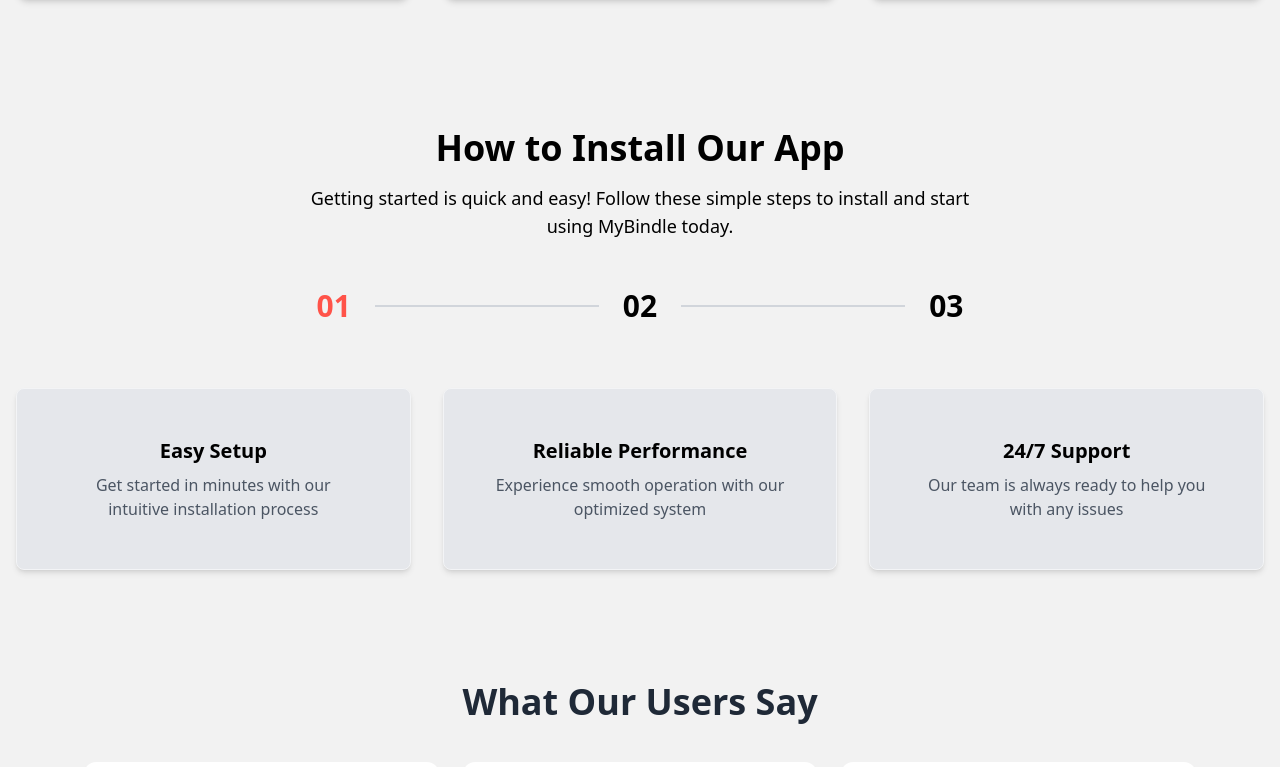
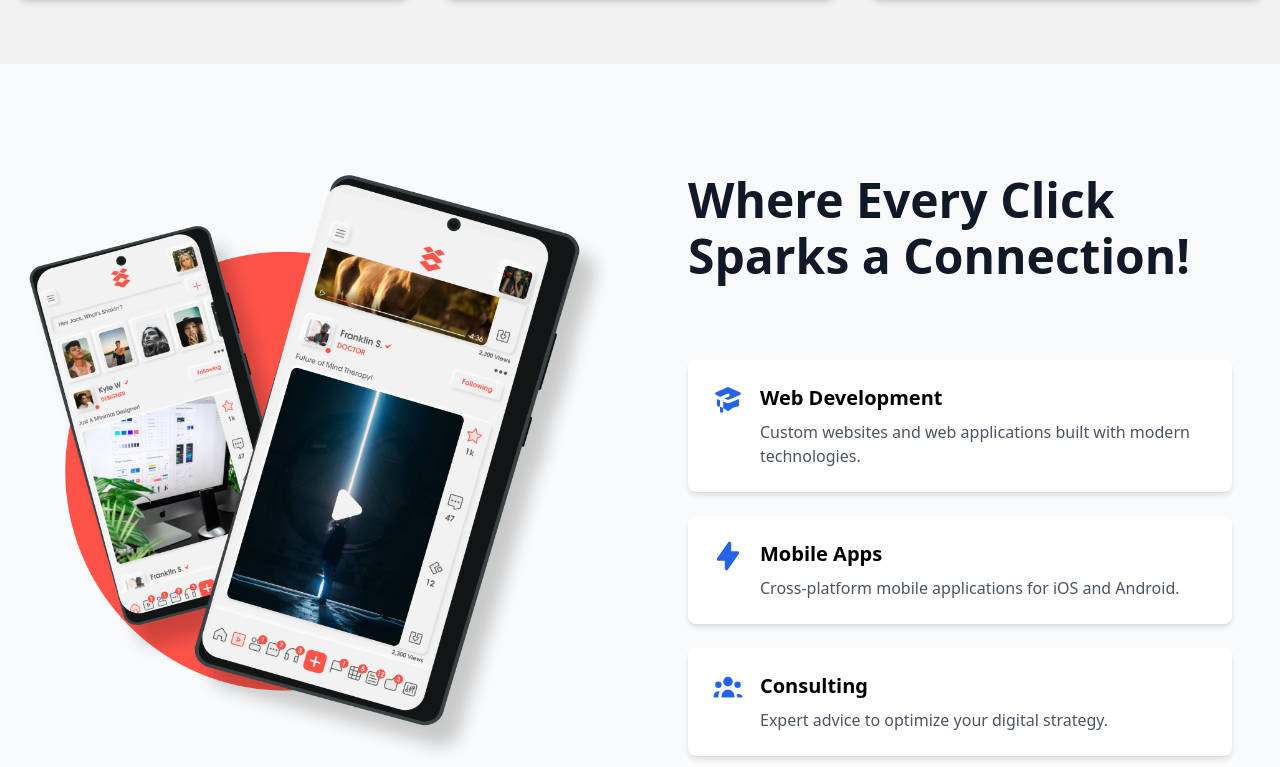
Before and after one commit to MoizMirza1/AppDownloadWeb, a React (Create React App) app: page / in a window 1280 px wide. Shown: the part 1420-2187 px from the top of the page. Built offline with nearby package versions, Linux system fonts and the light colour scheme.

Commit message:
Add About Section

```diff
--- /dev/null
+++ b/src/components/About.jsx
@@ -0,0 +1,83 @@
+import React from 'react';
+
+const About = () => {
+  return (
+    <section className="w-full py-16 bg-gray-50">
+      <div className="grid grid-cols-1 md:grid-cols-2 gap-0">
+
+        {/* Left Column - Image (full height) */}
+        <div className="w-full h-full flex justify-center items-center">
+          <img
+            src="/images/MobSkew.png"
+            alt="About Us"
+            className="w-full h-full max-h-[600px] object-contain"
+          />
+        </div>
+
+        {/* Right Column - Content */}
+       <div className="w-full h-full bg-gray-50 p-12">
+  {/* Heading and Paragraph */}
+<h2 className="text-5xl font-bold text-gray-900 mb-20 ">
+  <div className="space-y-2">
+    <div>Where Every Click</div>
+    <div>Sparks a Connection!</div>
+  </div>
+</h2>
+
+
+
+
+  {/* Three Vertical Cards */}
+  <div className="flex flex-col gap-6 max-w-2xl">
+    {/* Card 1 */}
+    <div className="bg-white p-6 rounded-lg shadow-md hover:shadow-lg transition-shadow">
+      <div className="flex items-start gap-4">
+        <div className="text-blue-600">
+          <svg className="w-8 h-8" fill="currentColor" viewBox="0 0 20 20">
+            <path d="M10.394 2.08a1 1 0 00-.788 0l-7 3a1 1 0 000 1.84L5.25 8.051a.999.999 0 01.356-.257l4-1.714a1 1 0 11.788 1.838L7.667 9.088l1.94.831a1 1 0 00.787 0l7-3a1 1 0 000-1.838l-7-3zM3.31 9.397L5 10.12v4.102a8.969 8.969 0 00-1.05-.174 1 1 0 01-.89-.89 11.115 11.115 0 01.25-3.762zM9.3 16.573A9.026 9.026 0 007 14.935v-3.957l1.818.78a3 3 0 002.364 0l5.508-2.361a11.026 11.026 0 01.25 3.762 1 1 0 01-.89.89 8.968 8.968 0 00-5.35 2.524 1 1 0 01-1.4 0zM6 18a1 1 0 001-1v-2.065a8.935 8.935 0 00-2-.712V17a1 1 0 001 1z" />
+          </svg>
+        </div>
+        <div>
+          <h3 className="text-xl font-semibold mb-2">Web Development</h3>
+          <p className="text-gray-600">Custom websites and web applications built with modern technologies.</p>
+        </div>
+      </div>
+    </div>
+
+    {/* Card 2 */}
+    <div className="bg-white p-6 rounded-lg shadow-md hover:shadow-lg transition-shadow">
+      <div className="flex items-start gap-4">
+        <div className="text-blue-600">
+          <svg className="w-8 h-8" fill="currentColor" viewBox="0 0 20 20">
+            <path fillRule="evenodd" d="M11.3 1.046A1 1 0 0112 2v5h4a1 1 0 01.82 1.573l-7 10A1 1 0 018 18v-5H4a1 1 0 01-.82-1.573l7-10a1 1 0 011.12-.38z" clipRule="evenodd" />
+          </svg>
+        </div>
+        <div>
+          <h3 className="text-xl font-semibold mb-2">Mobile Apps</h3>
+          <p className="text-gray-600">Cross-platform mobile applications for iOS and Android.</p>
+        </div>
+      </div>
+    </div>
+
+    {/* Card 3 */}
+    <div className="bg-white p-6 rounded-lg shadow-md hover:shadow-lg transition-shadow">
+      <div className="flex items-start gap-4">
+        <div className="text-blue-600">
+          <svg className="w-8 h-8" fill="currentColor" viewBox="0 0 20 20">
+            <path d="M13 6a3 3 0 11-6 0 3 3 0 016 0zM18 8a2 2 0 11-4 0 2 2 0 014 0zM14 15a4 4 0 00-8 0v1h8v-1zM6 8a2 2 0 11-4 0 2 2 0 014 0zM16 18v-1a5.972 5.972 0 00-.75-2.906A3.005 3.005 0 0119 15v1h-3zM4.75 12.094A5.973 5.973 0 004 15v1H1v-1a3 3 0 013.75-2.906z" />
+          </svg>
+        </div>
+        <div>
+          <h3 className="text-xl font-semibold mb-2">Consulting</h3>
+          <p className="text-gray-600">Expert advice to optimize your digital strategy.</p>
+        </div>
+      </div>
+    </div>
+  </div>
+</div>
+      </div>
+    </section>
+  );
+};
+
+export default About;
--- a/src/pages/Home.jsx
+++ b/src/pages/Home.jsx
@@ -5,6 +5,7 @@ import Featured from '../components/Featured'
 import Installation from '../components/Installation'
 import Reviews from '../components/Reviews'
 import Footer from '../components/Footer'
+import About from '../components/About'
 
 const Home = () => {
   return (
@@ -13,6 +14,7 @@ const Home = () => {
         <Banner/>
         <div className='bg-background'>
             <Featured />
+            <About/>
             <Installation/>
             <Reviews/>
             <Footer/>
```
Also changed, not shown: public/images/MobSkew.png (added).
